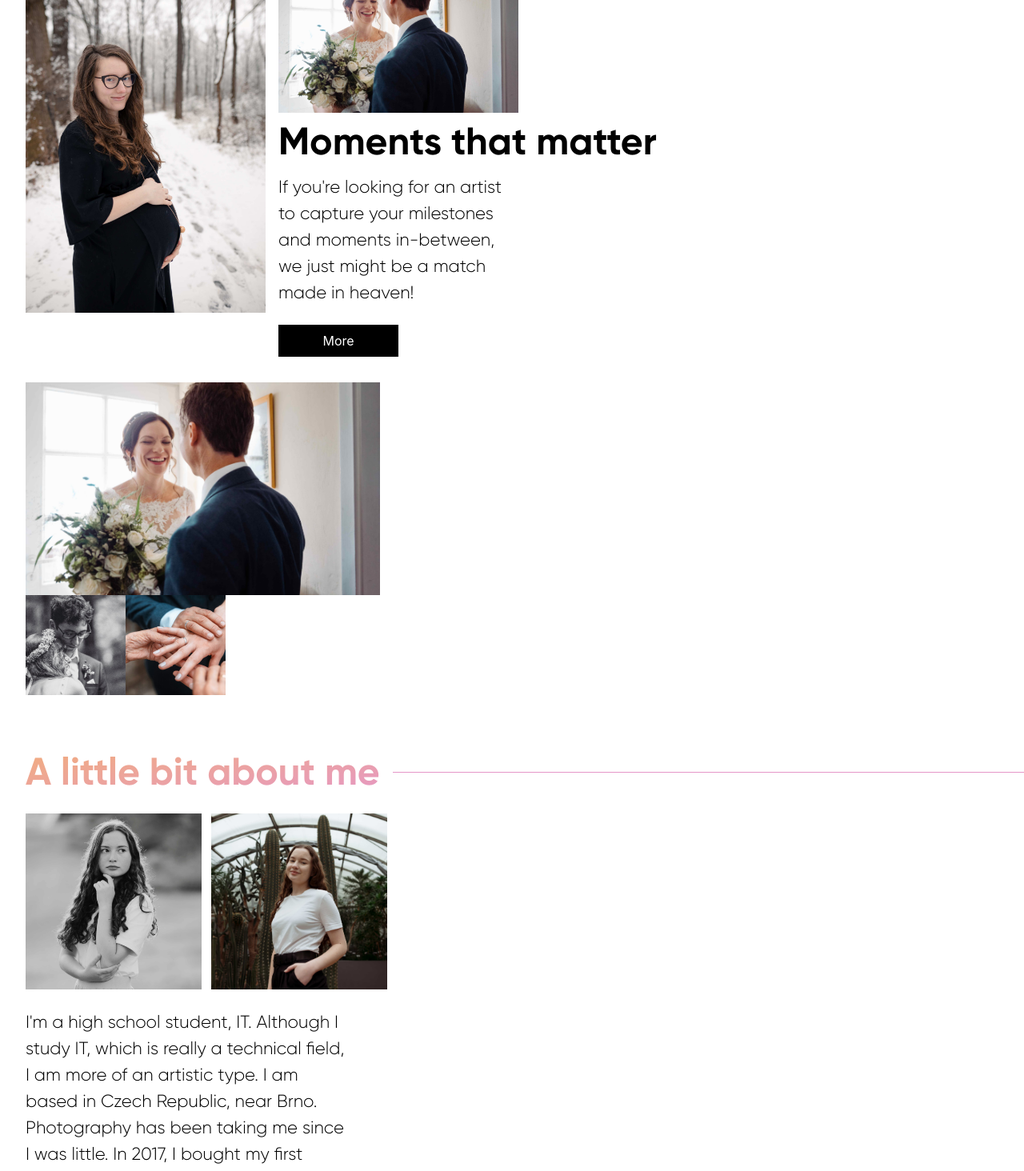
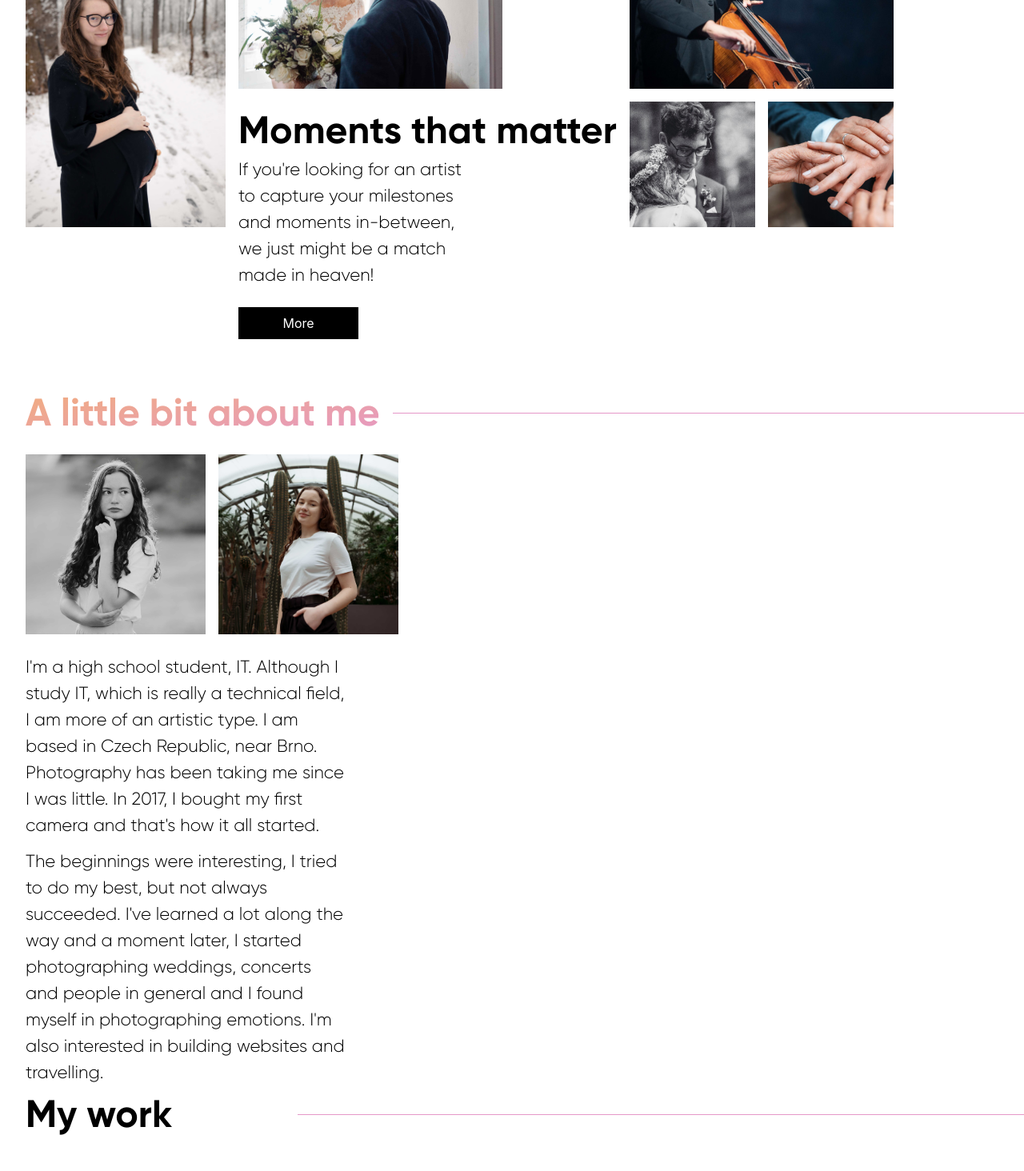
Before and after one commit to TereziePrchalova/photography-website, a Next.js app: page / in a window 1280 px wide. Shown: the part 420-1884 px from the top of the page at 80% size. After the commit the page ends 1849 px from the top, so only its background shows below. Built offline with nearby package versions, Linux system fonts and the light colour scheme.

Commit message:
Progress

```diff
--- a/components/About.js
+++ b/components/About.js
@@ -16,16 +16,16 @@ export default function About(data) {
                 </div>
                 <div className="px-6 md:pl-8">
                     <div className="flex mt-4 mb-6">
-                        <div className="relative w-[140px] h-[140px] mr-3 md:w-[220px] md:h-[220px]">
+                        <div className="relative w-[140px] h-[140px] mr-3 md:mr-4 md:w-[225px] md:h-[225px]">
                             <Image src="/images/first.jpg" alt="me" objectFit="cover" layout="fill"/>
                         </div>
-                        <div className="relative w-[140px] h-[140px] md:w-[220px] md:h-[220px]">
+                        <div className="relative w-[140px] h-[140px] md:w-[225px] md:h-[225px]">
                             <Image src="/images/second.jpg" alt="me" objectFit="cover" layout="fill"/>
                         </div>
                     </div>
                     <div className="w-[300px] md:w-[400px]">
                         <p className='p mb-3'>I'm a high school student, IT. Although I study IT, which is really a technical field, I am more of an artistic type. I am based in Czech Republic, near Brno. Photography has been taking me since I was little. In 2017, I bought my first camera and that's how it all started.</p>
-                        <p className="p">The beginnings were interesting, I tried to do my best, but not always succeeded. In 2019 I started taking pictures for Man and Faith. I learned a lot there, more than anywhere else. A moment later, I started photographing weddings, concerts and people in general and I found myself in photographing emotions. I'm also interested in building websites and travelling.</p>
+                        <p className="p">The beginnings were interesting, I tried to do my best, but not always succeeded. I've learned a lot along the way and a moment later, I started photographing weddings, concerts and people in general and I found myself in photographing emotions. I'm also interested in building websites and travelling.</p>
                     </div>
                 </div>
             </div>
--- a/components/HeroSlider.js
+++ b/components/HeroSlider.js
@@ -29,31 +29,31 @@ export default function HeroSlider(data) {
                     </div>
                 </div>
             </div>
-            <div className='hidden px-8 my-4 md:block'>
+            <div className='hidden px-8 mt-4 mb-14 md:block lg:flex'>
                 <div className="flex">
-                    <div className="relative w-[300px] h-[450px]">
+                    <div className="relative w-[300px] h-[450px] lg:w-[250px] lg:h-[403px]">
                         <Image src="/images/slider/heroSliderSecond.jpeg" alt="me" objectFit="cover" layout="fill"/>
                     </div>
-                    <div className="ml-4 flex flex-col justify-between">
-                        <div className="relative w-[300px] h-[200px]">
+                    <div className="ml-4 flex flex-col justify-between ">
+                        <div className="relative w-[300px] h-[200px] lg:w-[330px] lg:h-[230px]">
                             <Image src="/images/slider/heroSliderFirst.jpeg" alt="me" objectFit="cover" layout="fill"/>
                         </div>
-                        <h2 className="heroSubheadline">Moments that matter</h2>
+                        <h2 className="heroSubheadline md:-mb-2 lg:mt-4">Moments that matter</h2>
                         <p className="p w-[300px] mt-1 mb-6">If you're looking for an artist to capture your milestones and moments in-between, we just might be a match made in heaven!</p>
                         <a href="https://eu.zonerama.com/TereziePrchalova/743152" target="_blank">
-                            <button className="w-[150px] h-[40px] bg-black text-white">More</button>
+                            <button className="w-[150px] h-[40px] bg-black text-white transition-all duration-500 hover:bg-orange">More</button>
                         </a>
                     </div>
                 </div>
-                <div className="flex flex-col mt-8 mb-12">
-                    <div className="relative w-[443px] h-[266px] mr-3">
-                        <Image src="/images/slider/heroSliderFirst.jpeg" alt="me" objectFit="cover" layout="fill"/>
+                <div className="flex flex-col mt-4 lg:mt-0 lg:ml-4">
+                    <div className="relative w-[466px] h-[310px] mr-3 lg:w-[330px] lg:h-[230px]">
+                        <Image src="/images/slider/heroSliderConcert.jpg" alt="me" objectFit="cover" layout="fill"/>
                     </div>
-                    <div className="flex">
-                        <div className="relative w-[125px] h-[125px] mb-3">
+                    <div className="flex mt-4">
+                        <div className="relative w-[225px] h-[225px] mr-4 lg:w-[157px] lg:h-[157px]">
                             <Image src="/images/slider/heroSliderThird.jpg" alt="me" objectFit="cover" layout="fill"/>
                         </div>
-                        <div className="relative w-[125px] h-[125px]">
+                        <div className="relative w-[225px] h-[225px] lg:w-[157px] lg:h-[157px]">
                             <Image src="/images/slider/heroSliderFourth.jpg" alt="me" objectFit="cover" layout="fill"/>
                         </div>
 
--- a/components/HeroText.js
+++ b/components/HeroText.js
@@ -2,7 +2,7 @@ export default function HeroText(data) {
     return (
         <>
             <div className='px-6 md:px-8'>
-                <h1 className='h1 leading-10 w-[350px] md:leading-tight md:w-[500px]'>Wedding and concert photographer</h1>
+                <h1 className='h1 leading-10 w-[350px] md:leading-tight md:w-[500px] lg:w-auto'>Wedding and concert photographer</h1>
                 <p className='copy'>You wrote the story, let me illustrate it!</p>
             </div>
         </>
--- a/components/Navbar.js
+++ b/components/Navbar.js
@@ -32,7 +32,7 @@ export default function Navbar(data) {
   return (
     <>
       <div className="w-full fixed z-50 left-0 top-0 bg-white">
-          <nav className="bg-transparent flex justify-between items-center py-6 pl-6 pr-8 md:py-5 md:px-8 xl:pt-[6rem] xl:px-12 max-w-[1440px] xl:m-auto">
+          <nav className="bg-transparent relative flex justify-between items-center py-6 pl-6 pr-8 md:py-5 md:px-8 lg:py-8 xl:pt-[3rem] xl:pb-8 xl:px-12 max-w-[1440px] xl:m-auto">
               <div className="nav-logo flex items-center justify-start md:justify-center ">
                 <div className="relative w-[120px] h-[65px]">
                   <Link href="/">
@@ -40,15 +40,15 @@ export default function Navbar(data) {
                   </Link>
                 </div>
               </div>
-              <div className='hidden lg:block lg:border-b-[1px] lg:border-grey lg:-mb-12 lg:w-2/4 xl:w-2/4'></div>
-              <div className="hidden lg:flex lg:space-x-9 lg:-mb-12 xl:w-1/4">
+              <div className='hidden lg:block lg:border-b-[1px] lg:border-grey lg:-mb-12 lg:w-[100%] lg:mx-12 '></div>
+              <div className="hidden lg:flex lg:space-x-9 lg:-mb-12">
                 <Link className='select-none' href="/">Home</Link>
-                <Link className='select-none' href="/">Photography</Link>
+                <Link className='select-none' href="/contact">Photography</Link>
                 <Link className='select-none' href="/">Websites</Link>
                 <Link className='select-none' href="/">Contact</Link>
               </div>
 
-              <div className='hidden lg:block lg:absolute lg:top-20 lg:right-[8rem]'>
+              <div className='hidden lg:block lg:absolute lg:top-10 lg:right-8 xl:top-14 xl:right-12'>
                 <svg width="163" height="7" viewBox="0 0 163 7" fill="none" xmlns="http://www.w3.org/2000/svg">
                   <line x1="156" y1="0.5" x2="163" y2="0.5" stroke="#565656"/>
                   <line x1="104" y1="0.5" x2="111" y2="0.5" stroke="#565656"/>
@@ -84,14 +84,14 @@ export default function Navbar(data) {
           </nav>
 
           <div className={`mobile-menu ${menuOpen ? 'translate-x-0' : 'translate-x-full'} transition-all w-screen h-screen-safe absolute top-0 left-0 z-50 bg-white lg:hidden`}>
-            <div className='absolute top-8 left-6 '>
+            <div className='absolute top-6 left-6 md:left-8 md:top-5'>
               <div className="relative w-[120px] h-[65px] xl:w-40 xl:h-32">
                 <Link href="/">
                     <Image className="cursor-pointer" alt="GoodWeird Logo" src="/images/logo.png" layout="fill" objectFit="contain" />
                 </Link>
               </div>
             </div>
-            <div className='close-btn absolute select-none w-auto right-8 top-11 cursor-pointer' onClick={menuToggle}>
+            <div className='close-btn absolute select-none w-auto right-8 top-9 md:top-8 cursor-pointer' onClick={menuToggle}>
               <svg width="40" height="40" viewBox="0 0 40 40" fill="none" xmlns="http://www.w3.org/2000/svg">
                 <line x1="33.1817" y1="3.18197" x2="35.303" y2="5.30329" stroke="black"/>
                 <line x1="33.1819" y1="3.88875" x2="35.3051" y2="1.76932" stroke="black"/>
@@ -128,7 +128,7 @@ export default function Navbar(data) {
               </svg>
             </div>
 
-            <div className='mt-[10rem] ml-6 flex flex-col'>
+            <div className='mt-[10rem] ml-6 flex flex-col md:ml-8'>
                 <Link className='link select-none mb-6' href="/">Home</Link>
                 <Link className='link select-none' href="/contact">Photography</Link>
                 <Link className='link select-none my-6' href="/">Websites</Link>
--- /dev/null
+++ b/components/Work.js
@@ -0,0 +1,21 @@
+export default function HeroText(data) {
+    return (
+        <>
+            <div className=''>
+                <div className="flex justify-between w-[100vw] pl-6 md:pl-8">
+                    <div className="w-[225px] mr-2 md:w-[295px] md:mr-3 xl:w-[445px] xl:mr-4">
+                        <h2 className='h2 text-black'>My work</h2>
+                    </div>
+                    <div className="w-[100%] my-auto">
+                        <svg width="100%" height="1" viewBox="0 0 100% 1" fill="none" xmlns="http://www.w3.org/2000/svg">
+                            <line y1="0.5" x2="100%" y2="0.5" stroke="#E597C8"/>
+                        </svg>
+                    </div>
+                </div>
+                <div className="px-6 md:pl-8">
+
+                </div>
+            </div>
+        </>
+    );
+}
--- a/pages/index.js
+++ b/pages/index.js
@@ -1,6 +1,7 @@
 import About from "../components/About";
 import HeroSlider from "../components/HeroSlider";
 import HeroText from "../components/HeroText";
+import Work from "../components/Work";
 
 export default function Home() {
   return (
@@ -8,6 +9,7 @@ export default function Home() {
       <HeroText/>
       <HeroSlider/>
       <About/>
+      <Work/>
     </div>
   )
 }
--- a/styles/globals.css
+++ b/styles/globals.css
@@ -59,8 +59,8 @@ a {
   .h1 { @apply font-GilroyBold text-32px md:text-42px xl:text-48px }
   .h2 { @apply font-GilroyBold text-24px md:text-32px xl:text-48px }
   .copy { @apply font-GilroyLight text-16px md:text-22px xl:text-22px }
-  .heroSubheadline { @apply font-GilroyBold text-24px md:text-30px xl:text-48px }
+  .heroSubheadline { @apply font-GilroyBold text-24px md:text-30px lg:text-24px xl:text-48px }
 
-  .p { @apply font-GilroyLight text-14px md:text-16px xl:text-22px }
+  .p { @apply font-GilroyLight text-14px md:text-16px lg:text-14px xl:text-22px }
   .link { @apply font-GilroyBold text-28px }
 }
```
Also changed, not shown: public/images/slider/heroSliderConcert.jpg (added).
